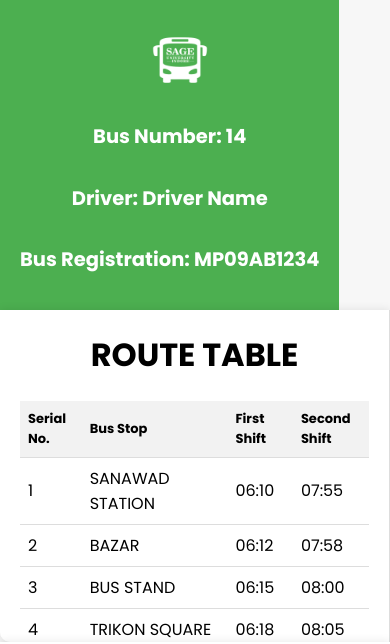
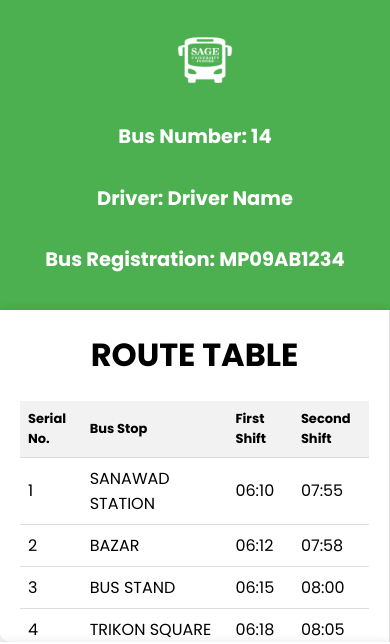
Before and after one commit to adityajunwal/Micro2, a plain HTML site: page BusInfo.html in a window 390 px wide. Shown: the top 644 px of the page. Drawn offline with Linux system fonts and the light colour scheme; no server answers.

Commit message:
Update BusInfo.css

```diff
--- a/BusInfo.css
+++ b/BusInfo.css
@@ -164,7 +164,7 @@ th {
         flex-direction: column;
         justify-content: center;
         align-items: center;
-        max-width: max-content;
+        max-width: 100%;
         font-size: small;
     }
     #route-table {
```
